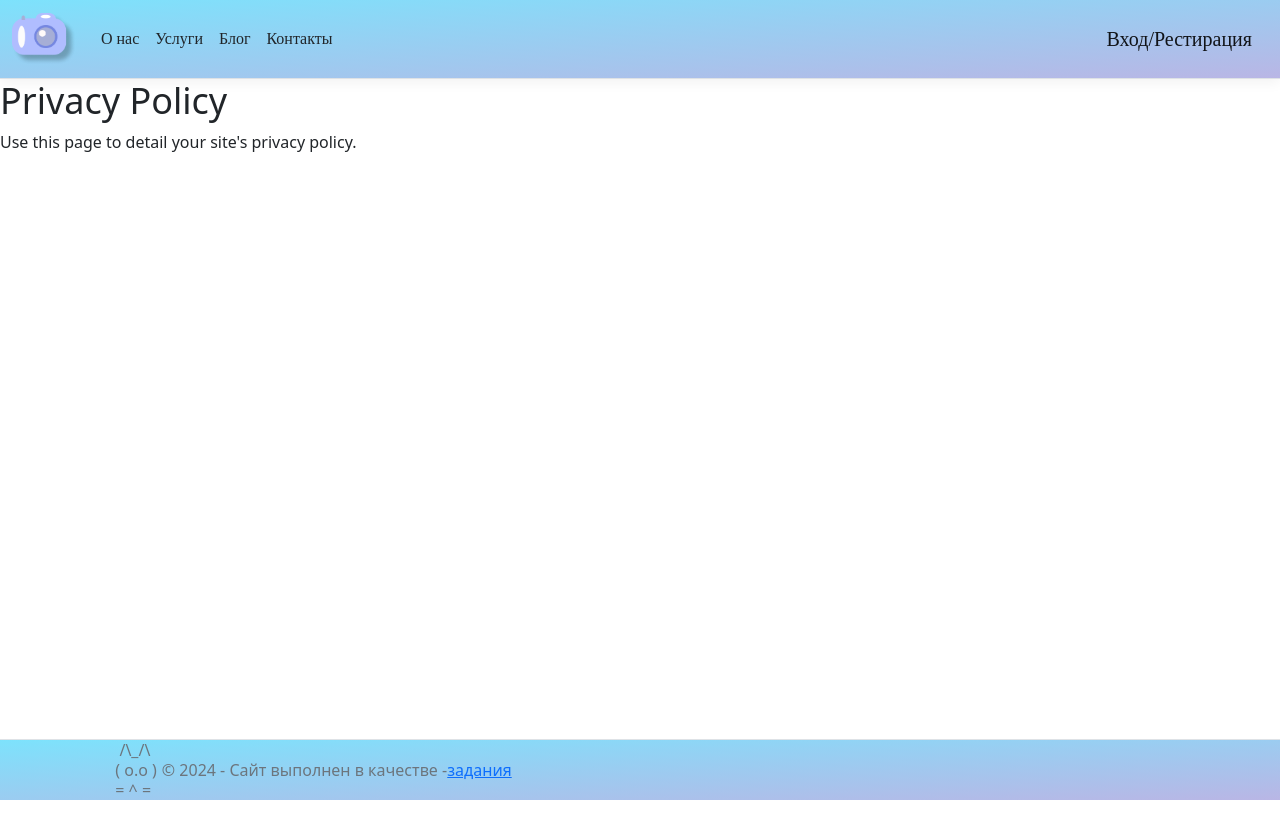
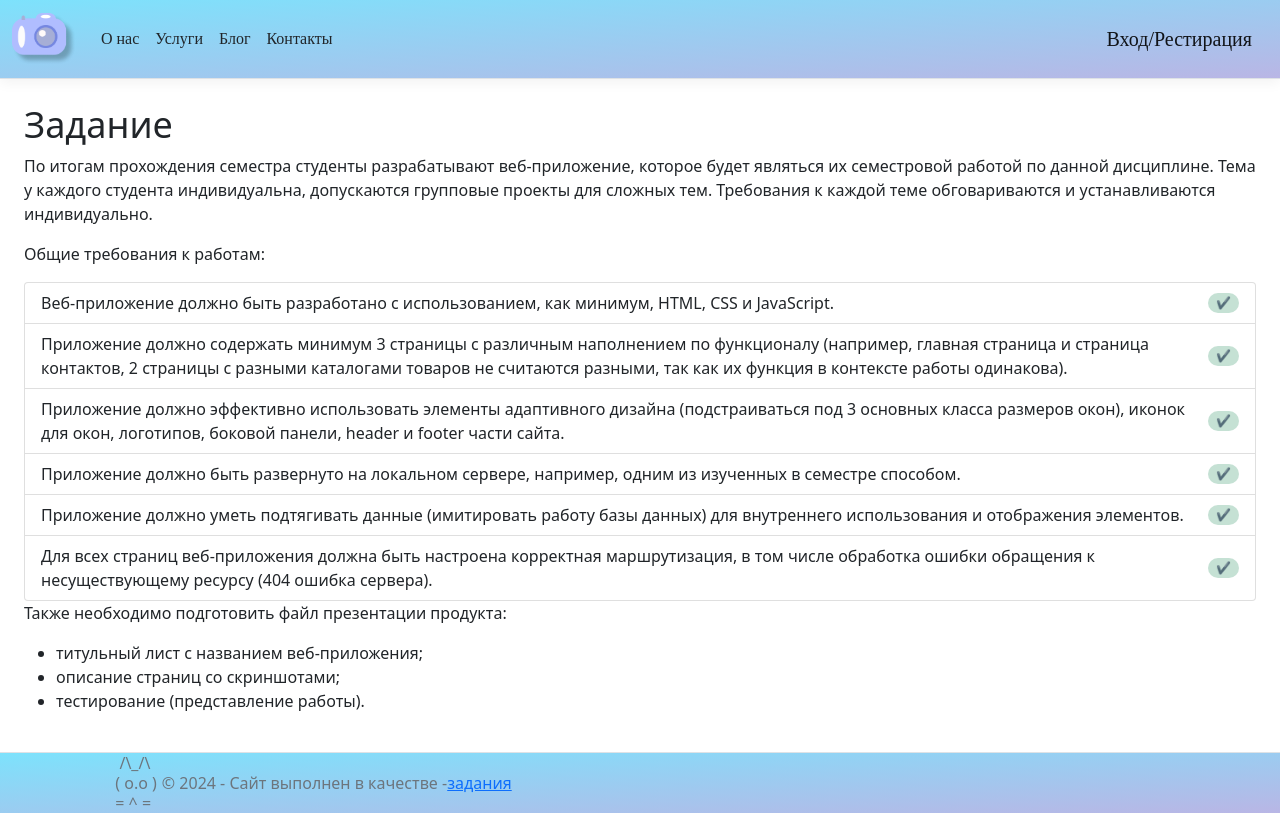
Before and after one commit to TotKtoSmog/Attractions, an ASP.NET Core app: page /Home/Privacy in a window 1280 px wide. Run offline with ASP.NET Core 8, Linux system fonts and the light colour scheme; style sheets or scripts are compiled from the project's sources; some web fonts are replaced.

Commit message:
Добавление страницы Privacy

```diff
--- a/Views/City/SaintPetersburg/Index.cshtml
+++ b/Views/City/SaintPetersburg/Index.cshtml
@@ -27,36 +27,42 @@
         <a asp-controller="SaintPetersburg" asp-action="Hermitage">
             <img src="~/Image/zimny.png" alt="Зимний дворец">
             <div class="centered">Зимний дворец</div>
+            <span class="bottom-right badge bg-success rounded-pill">4.0</span>
         </a>
     </div>
     <div class="item">
         <a href="#">
             <img src="~/Image/isakiy.png" alt="Исаакиевский собор">
             <div class="centered">Исаакиевский собор</div>
+            <span class="bottom-right badge bg-success rounded-pill">4.0</span>
         </a>
     </div>
     <div class="item">
         <a href="#">
             <img src="~/Image/petropavlovskaya.png" alt="Петропавловская крепость">
             <div class="centered">Петропавловская крепость</div>
+            <span class="bottom-right badge bg-success rounded-pill">4.0</span>
         </a>
     </div>
     <div class="item">
         <a href="#">
             <img src="~/Image/smolniy.png" alt="Смольный собор">
             <div class="centered">Смольный собор</div>
+            <span class="bottom-right badge bg-success rounded-pill">4.0</span>
         </a>
     </div>
     <div class="item">
         <a href="#">
             <img src="~/Image/zinger.png" alt="Дом Зингера">
             <div class="centered">Дом Зингера</div>
+            <span class="bottom-right badge bg-success rounded-pill">4.0</span>
         </a>
     </div>
     <div class="item">
         <a href="#">
             <img src="~/Image/avrora.png" alt="Крейсер Аврора">
             <div class="centered">Крейсер Аврора</div>
+            <span class="bottom-right badge bg-success rounded-pill">4.0</span>
         </a>
     </div>
 </div>
--- a/Views/Home/Privacy.cshtml
+++ b/Views/Home/Privacy.cshtml
@@ -1,6 +1,70 @@
 @{
-    ViewData["Title"] = "Privacy Policy";
+    ViewData["Title"] = "Задание";
 }
-<h1>@ViewData["Title"]</h1>
-
-<p>Use this page to detail your site's privacy policy.</p>
+<div class="m-4 pb-4">
+    <h1>@ViewData["Title"]</h1>
+    <p>
+        По итогам прохождения семестра студенты разрабатывают
+        веб-приложение, которое будет являться их семестровой
+        работой по данной дисциплине. Тема у каждого студента
+        индивидуальна, допускаются групповые проекты для сложных
+        тем. Требования к каждой теме обговариваются и устанавливаются
+        индивидуально.
+    </p>
+    <p>
+        Общие требования к работам:
+    </p>
+    <ol class="list-group">
+        <li class="list-group-item d-flex justify-content-between align-items-center">
+            Веб-приложение должно быть разработано с использованием,
+            как минимум, HTML, CSS и JavaScript.
+            <span class="badge bg-success rounded-pill bg-opacity-25">✔</span>
+        </li>
+        <li class="list-group-item d-flex justify-content-between align-items-center">
+            Приложение должно содержать минимум 3 страницы
+            с различным наполнением по функционалу (например,
+            главная страница и страница контактов, 2 страницы
+            с разными каталогами товаров не считаются разными,
+            так как их функция в контексте работы одинакова).
+            <span class="badge bg-success rounded-pill bg-opacity-25">✔</span>
+        </li>
+        <li class="list-group-item d-flex justify-content-between align-items-center">
+            Приложение должно эффективно использовать элементы
+            адаптивного дизайна (подстраиваться под 3 основных
+            класса размеров окон), иконок для окон, логотипов,
+            боковой панели, header и footer части сайта.
+            <span class="badge bg-success rounded-pill bg-opacity-25">✔</span>
+        </li>
+        <li class="list-group-item d-flex justify-content-between align-items-center">
+            Приложение должно быть развернуто на локальном
+            сервере, например, одним из изученных в семестре
+            способом.
+            <span class="badge bg-success rounded-pill bg-opacity-25">✔</span>
+        </li>
+        <li class="list-group-item d-flex justify-content-between align-items-center">
+            Приложение должно уметь подтягивать данные (имитировать
+            работу базы данных) для внутреннего использования и
+            отображения элементов.
+            <span class="badge bg-success rounded-pill bg-opacity-25">✔</span>
+        </li>
+        <li class="list-group-item d-flex justify-content-between align-items-center">Для всех страниц веб-приложения должна быть настроена
+            корректная маршрутизация, в том числе обработка ошибки
+            обращения к несуществующему ресурсу (404 ошибка сервера).
+            <span class="badge bg-success rounded-pill bg-opacity-25">✔</span>
+        </li>
+    </ol>
+    <p>
+        Также необходимо подготовить файл презентации продукта:
+    </p>
+    <ul>
+        <li>
+            титульный лист с названием веб-приложения;
+        </li>
+        <li>
+            описание страниц со скриншотами;
+        </li>
+        <li>
+            тестирование (представление работы).
+        </li>
+    </ul>
+</div>
--- a/wwwroot/css/site.css
+++ b/wwwroot/css/site.css
@@ -224,6 +224,13 @@ body {
     margin-bottom: 10px;
 }
 
+.bottom-right {
+    position: absolute;
+    bottom: 5px;
+    right: 10px;
+    color: white;
+}
+
 /*
 Работа с рейтингом
 */
```
